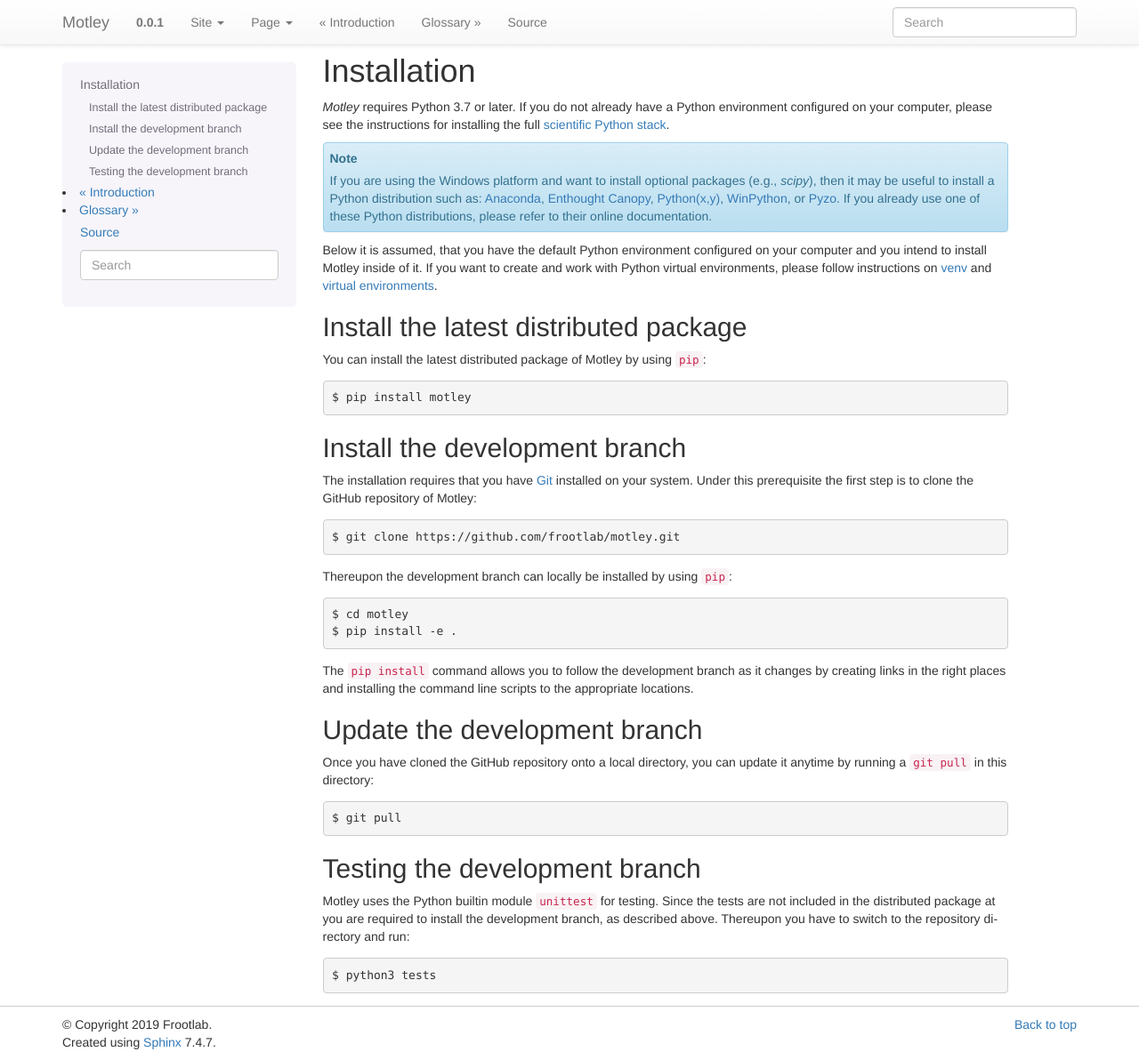
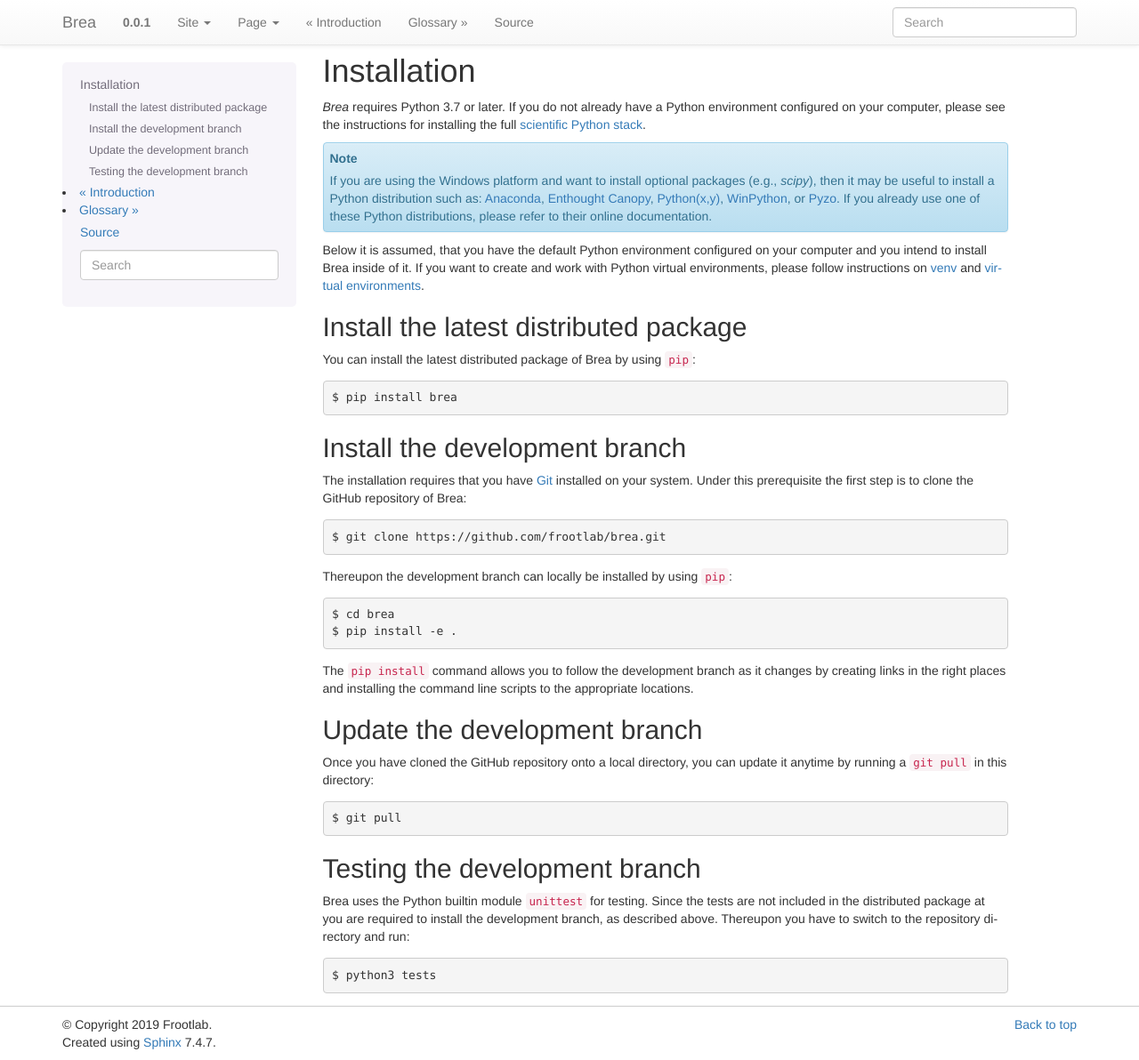
Before and after one commit to frootlab/brea, a Sphinx documentation site: the page built from docs/install.rst, in a window 1280 px wide and 1192 px high. Shown: the whole window at 89% size. Built offline with Sphinx 7.4.7, drawn with Linux system fonts in a browser that asks for light colours; pages that are not in the unit, such as notebooks, are missing from menus; cross-references to code outside the pages are shown as plain code.

Commit message:
fixes #14

```diff
--- a/docs/conf.py
+++ b/docs/conf.py
@@ -2,18 +2,18 @@
 #
 # Copyright (C) 2019 Frootlab
 #
-# This file is part of Motley, https://www.frootlab.org/motley
+# This file is part of Frootlab Brea, https://www.frootlab.org/brea
 #
-#  Motley is free software: you can redistribute it and/or modify it under the
+#  Brea is free software: you can redistribute it and/or modify it under the
 #  terms of the GNU General Public License as published by the Free Software
 #  Foundation, either version 3 of the License, or (at your option) any later
 #  version.
 #
-#  Motley is distributed in the hope that it will be useful, but WITHOUT ANY
+#  Brea is distributed in the hope that it will be useful, but WITHOUT ANY
 #  WARRANTY; without even the implied warranty of MERCHANTABILITY or FITNESS FOR
 #  A PARTICULAR PURPOSE. See the GNU General Public License for more details.
 #  You should have received a copy of the GNU General Public License along with
-#  Motley. If not, see <http://www.gnu.org/licenses/>.
+#  Brea. If not, see <http://www.gnu.org/licenses/>.
 #
 """Configuration file for the Sphinx documentation builder.
 
@@ -35,8 +35,8 @@
 # -- Project information -----------------------------------------------------
 
 # Module Variables
-project = 'Motley'
-package = 'motley'
+project = 'Brea'
+package = 'brea'
 
 # Parse top level module for attributes
 text = pathlib.Path(f'../{package}/__init__.py').read_text()
--- a/docs/index.rst
+++ b/docs/index.rst
@@ -1,4 +1,4 @@
-Motley
+Brea
 ======
 
 .. toctree::
--- a/docs/install.rst
+++ b/docs/install.rst
@@ -1,7 +1,7 @@
 Installation
 ============
 
-*Motley* requires Python 3.7 or later. If you do not already have a Python
+*Brea* requires Python 3.7 or later. If you do not already have a Python
 environment configured on your computer, please see the instructions for
 installing the full `scientific Python stack`_.
 
@@ -13,29 +13,29 @@
    to their online documentation.
 
 Below it is assumed, that you have the default Python environment configured on
-your computer and you intend to install Motley inside of it. If you want to
+your computer and you intend to install Brea inside of it. If you want to
 create and work with Python virtual environments, please follow instructions on
 `venv`_ and `virtual environments`_.
 
 Install the latest distributed package
 --------------------------------------
 
-You can install the latest distributed package of Motley by using ``pip``::
+You can install the latest distributed package of Brea by using ``pip``::
 
-    $ pip install motley
+    $ pip install brea
 
 Install the development branch
 ------------------------------
 
 The installation requires that you have `Git`_ installed
 on your system. Under this prerequisite the first step is to clone the GitHub
-repository of Motley::
+repository of Brea::
 
-    $ git clone https://github.com/frootlab/motley.git
+    $ git clone https://github.com/frootlab/brea.git
 
 Thereupon the development branch can locally be installed by using ``pip``::
 
-    $ cd motley
+    $ cd brea
     $ pip install -e .
 
 The ``pip install`` command allows you to follow the development branch as
@@ -53,7 +53,7 @@
 Testing the development branch
 ------------------------------
 
-Motley uses the Python builtin module :module:`unittest` for testing. Since the
+Brea uses the Python builtin module :module:`unittest` for testing. Since the
 tests are not included in the distributed package at you are required to install
 the development branch, as described above. Thereupon you have to switch to the
 repository directory and run::
--- a/docs/license.rst
+++ b/docs/license.rst
@@ -1,7 +1,7 @@
 License
 =======
 
-Motley is distributed with the GNU General Public License v3 [GPLV3]_::
+Brea is distributed with the GNU General Public License v3 [GPLV3]_::
 
     GNU General Public License
     Version 3, 29 June 2007
```
Also changed, not shown: README.md (+22 -22 lines), brea/__init__.py (renamed from motley/__init__.py, +8 -8 lines), docs/__init__.py (+4 -4 lines), docs/introduction.rst (+4 -4 lines), setup.py (+7 -7 lines), 2 other files.
